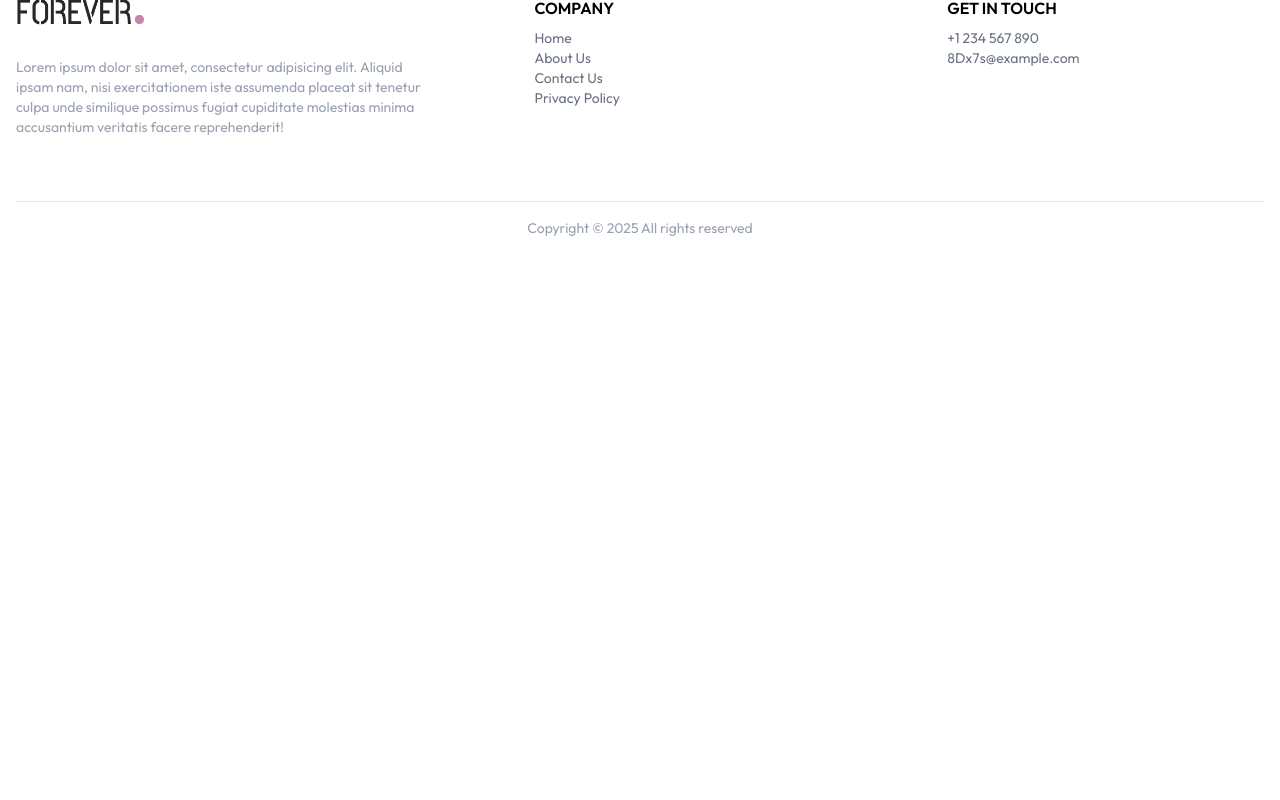
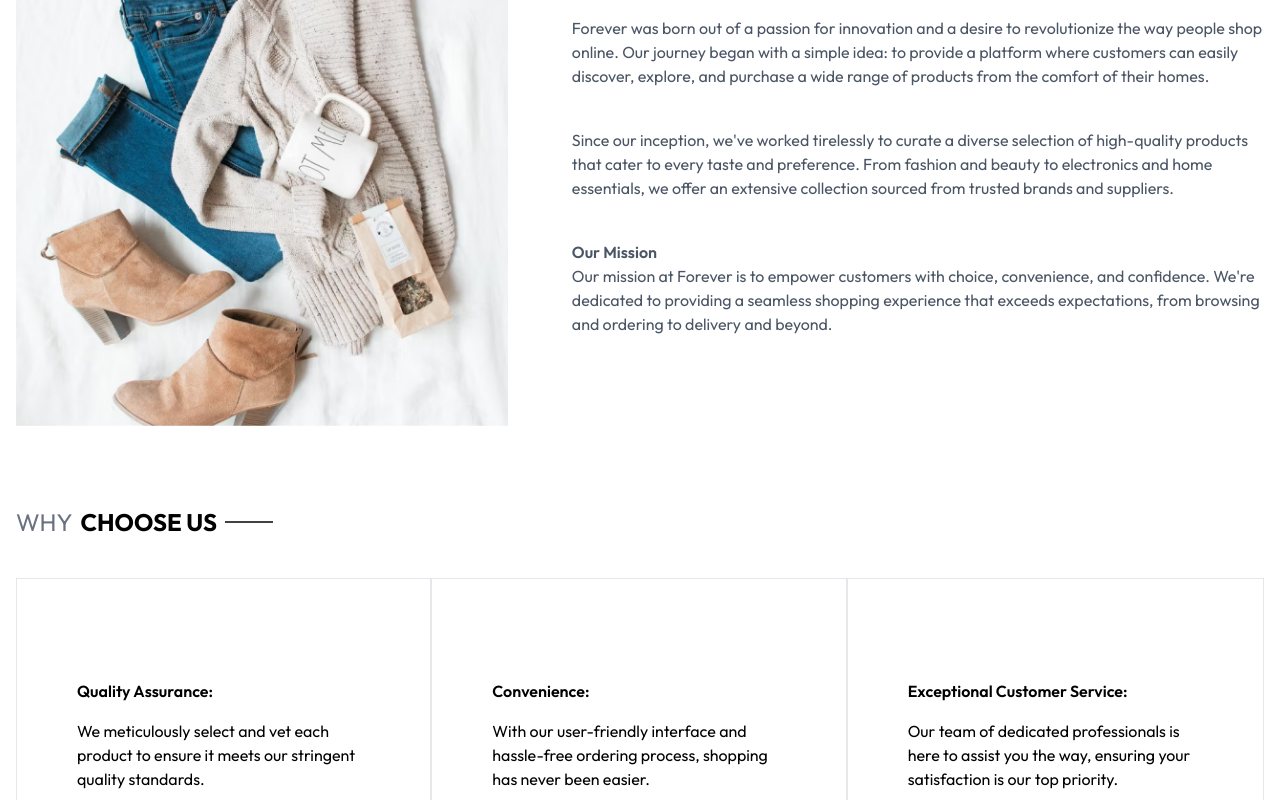
Before and after one commit to mohangrg2018/ecommerce, a React (Vite) app in the folder client/: page /about in a window 1280 px wide. Shown: the part 280-1080 px from the top of the page. Before the commit the page ends 800 px from the top, so only its background shows below. Built offline with nearby package versions, Linux system fonts and the light colour scheme.

Commit message:
feat: added contact page with contact information and newsletter

```diff
--- a/client/src/pages/About.jsx
+++ b/client/src/pages/About.jsx
@@ -1,7 +1,81 @@
-import React from "react";
+import Title from "../components/Title";
+import { assets } from "../assets/frontend_assets/assets.js";
+import Newsletter from "../components/Newsletter.jsx";
 
 const About = () => {
-  return <div>About</div>;
+  return (
+    <section className="container__width">
+      {/* ABOUT COMPANY */}
+      <div className="border-t-2 border-gray-200 pt-5 sm:pt-10 flex justify-center">
+        <Title text1={"about"} text2={"us"} />
+      </div>
+      <div className="flex flex-col sm:flex-row items-center gap-10 sm:gap-16 mt-5 sm:mt-16">
+        <img
+          src={assets.about_img}
+          alt=""
+          className="w-full sm:w-1/2 h-[500px]"
+        />
+
+        <div className="flex flex-col gap-10 text-gray-600">
+          <p>
+            Forever was born out of a passion for innovation and a desire to
+            revolutionize the way people shop online. Our journey began with a
+            simple idea: to provide a platform where customers can easily
+            discover, explore, and purchase a wide range of products from the
+            comfort of their homes.
+          </p>
+          <p>
+            Since our inception, we've worked tirelessly to curate a diverse
+            selection of high-quality products that cater to every taste and
+            preference. From fashion and beauty to electronics and home
+            essentials, we offer an extensive collection sourced from trusted
+            brands and suppliers.
+          </p>
+          <div>
+            <p className="font-semibold">Our Mission</p>
+            <p>
+              Our mission at Forever is to empower customers with choice,
+              convenience, and confidence. We're dedicated to providing a
+              seamless shopping experience that exceeds expectations, from
+              browsing and ordering to delivery and beyond.
+            </p>
+          </div>
+        </div>
+      </div>
+
+      {/* WHY CHOOSE US */}
+      <div className="my-10 sm:my-20">
+        <Title text1={"why"} text2="choose us" />
+        <div className="border border-gray-200 grid grid-cols-1 sm:grid-cols-3 mt-10">
+          <div className="px-10 py-15 sm:px-15 flex flex-col gap-4 sm:py-25 border-b-2 sm:border-b-0 sm:border-r-2 border-gray-200">
+            <p className="font-semibold">Quality Assurance:</p>
+            <p>
+              We meticulously select and vet each product to ensure it meets our
+              stringent quality standards.
+            </p>
+            <p></p>
+          </div>
+          <div className="px-10 py-15 sm:px-15 flex flex-col gap-4 sm:py-25 border-b-2 sm:border-b-0 sm:border-r-2 border-gray-200">
+            <p className="font-semibold">Convenience:</p>
+            <p>
+              With our user-friendly interface and hassle-free ordering process,
+              shopping has never been easier.
+            </p>
+          </div>
+          <div className="px-10 py-15 sm:px-15 flex flex-col gap-4 sm:py-25">
+            <p className="font-semibold">Exceptional Customer Service:</p>
+            <p>
+              Our team of dedicated professionals is here to assist you the way,
+              ensuring your satisfaction is our top priority.
+            </p>
+          </div>
+        </div>
+      </div>
+
+      {/* Newsletter */}
+      <Newsletter />
+    </section>
+  );
 };
 
 export default About;
--- a/client/src/pages/Contact.jsx
+++ b/client/src/pages/Contact.jsx
@@ -1,7 +1,43 @@
-import React from "react";
+import { assets } from "../assets/frontend_assets/assets";
+import Newsletter from "../components/Newsletter";
+import Title from "../components/Title";
 
 const Contact = () => {
-  return <div>Contact</div>;
+  return (
+    <section className="container__width">
+      <div className="border-t-2 border-gray-200 pt-5 sm:pt-14 flex flex-col items-center gap-14">
+        <Title text1={"contact"} text2={"us"} />
+        <div className="flex flex-col sm:flex-row gap-10 items-center">
+          <img src={assets.contact_img} alt="" className="h-[500px]" />
+          <div className="flex flex-col gap-6 w-full sm:w-1/2">
+            <div className="flex flex-col gap-4">
+              <b className="text-xl">Our Store</b>
+              <div>
+                <p className="text-gray-400 text-sm">54709 Willms Station</p>
+                <p className="text-gray-400 text-sm">
+                  Suite 350, Washington, USA
+                </p>
+              </div>
+              <div>
+                <p className="text-gray-400 text-sm">Tel: (415) 555-0132</p>
+                <p className="text-gray-400 text-sm">
+                  Email: admin@forever.com
+                </p>
+              </div>
+            </div>
+            <div className="flex flex-col gap-4">
+              <b>Careers at Forever</b>
+              <p className="text-gray-400 text-sm">
+                Learn more about our teams and job openings.
+              </p>
+              <button className="px-4 py-2 border w-fit">Explore Jobs</button>
+            </div>
+          </div>
+        </div>
+        <Newsletter />
+      </div>
+    </section>
+  );
 };
 
 export default Contact;
```
